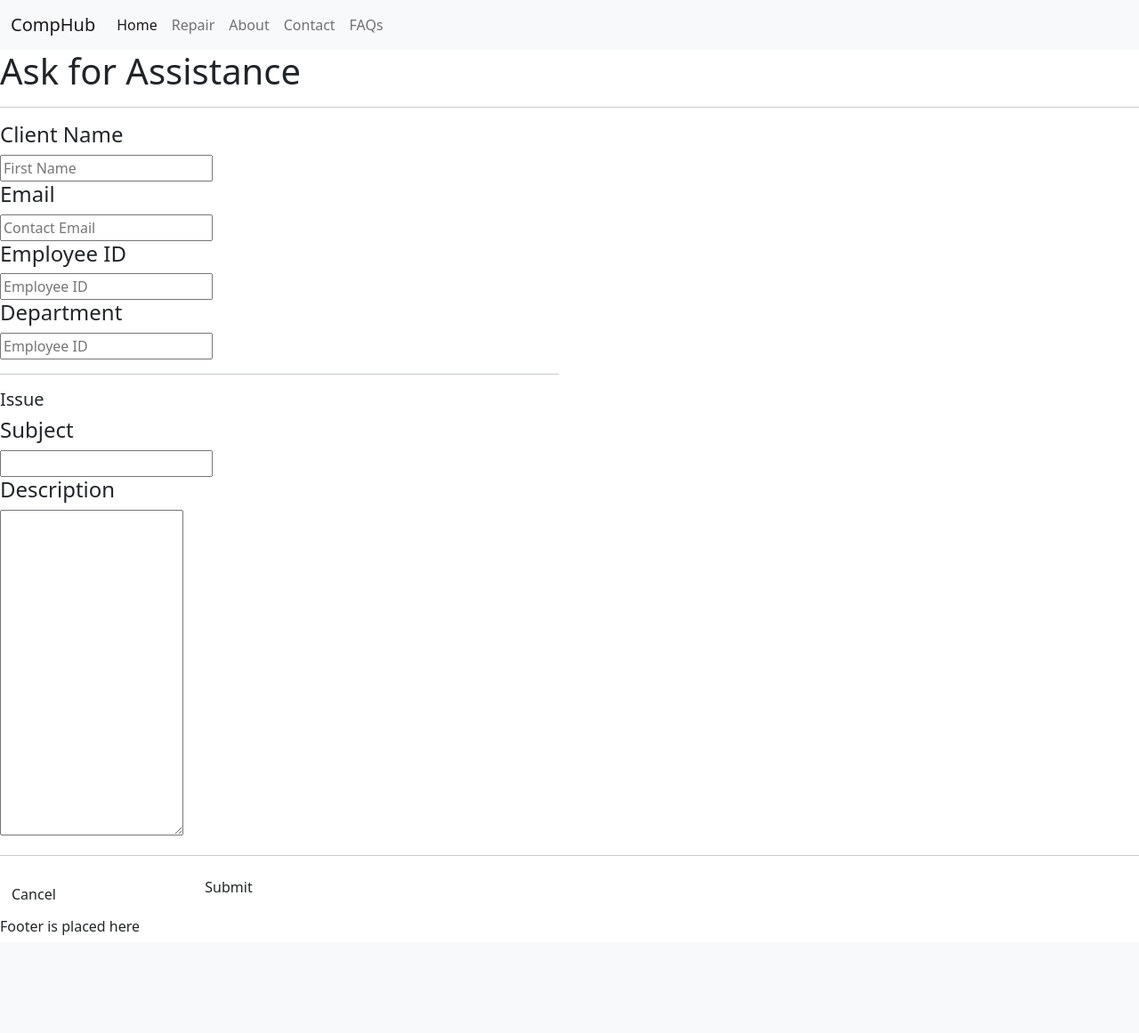
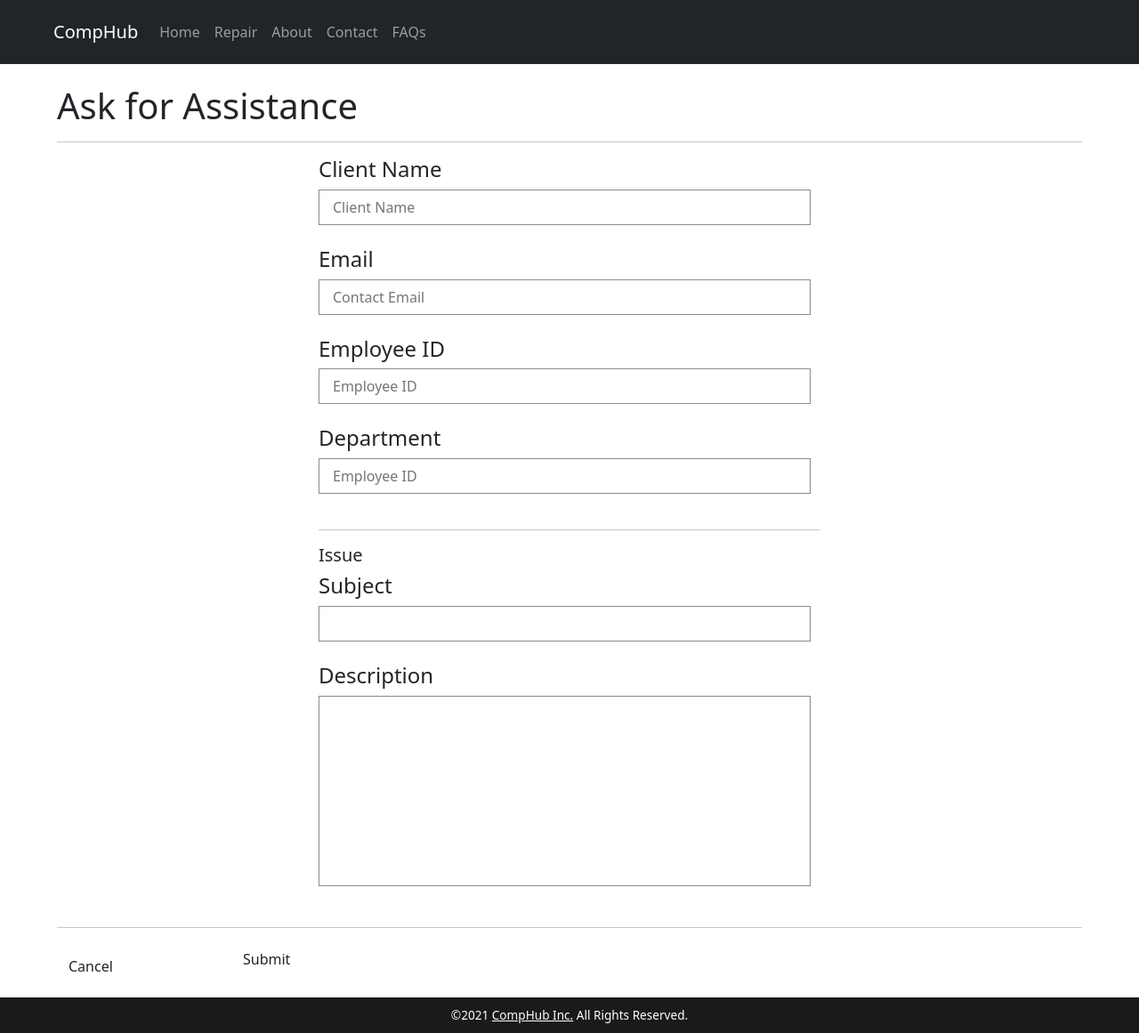
Before and after one commit to baconwrapped-coding/IT-Service-Request, a PHP site: page /views/repair.php in a window 1280 px wide. Shown: the whole page at 89% size. Before the commit the page ends 1051 px from the top, so only its background shows below. Run offline with PHP 8.4, Linux system fonts and the light colour scheme.

Commit message:
Add files via upload

```diff
--- /dev/null
+++ b/css/footer_style.css
@@ -0,0 +1,25 @@
+footer {
+    margin-top: auto;
+  }
+
+  .footer-custom a {
+    color: white;
+    font-size: 1rem;
+    line-height: 1.75;
+  }
+  .footer-custom a:hover {
+    color: #ffc344;
+    text-decoration: none;
+  }
+  .footer-copyright {
+    background-color: #1c1a18;
+    color: white;
+  }
+  .footer-copyright p {
+    margin: 0;
+    font-size: 0.85rem;
+  }
+  .footer-copyright a {
+    margin: 0;
+    font-size: 0.85rem;
+  }
--- /dev/null
+++ b/css/index.css
@@ -0,0 +1,13 @@
+body {
+    width: 100vw;
+    background-color: #e5e5e5;
+    margin: 0;
+    height: 100vh;
+    display: flex;
+    flex-direction: column;
+}
+
+section {
+    padding-left: 5vw;
+    padding-right: 5vw;
+}
--- /dev/null
+++ b/css/repair_style.css
@@ -0,0 +1,16 @@
+.repair-form input {
+    width: 98%;
+    height: 40px;
+    padding-left: 15px;
+    padding-right: 15px;
+    color: #1c1a18;
+    border: 1px solid rgba(28, 26, 24, 0.5);
+}
+
+.repair-form textarea{
+    resize: none;
+    width: 98%;
+    padding: 10px 15px;
+    color: #1c1a18;
+    border: 1px solid rgba(28, 26, 24, 0.5);
+}
--- a/views/footer.php
+++ b/views/footer.php
@@ -1,7 +1,7 @@
-<!-- Footer -->
+<!-- FOOTER -->
+<footer class="footer page-footer font-small footer-custom pt-2" id="main-footer">
+    <div class="footer-copyright text-center py-2">
+        <p>©2021 <a href="home.php">CompHub Inc.</a> All Rights Reserved.</p>
+    </div>
 
-<footer>
-    <div>
-        <h6>Footer is placed here</h6>
-    </div>
 </footer>
--- a/views/header.php
+++ b/views/header.php
@@ -7,6 +7,8 @@
     <title>CompHub</title>
     <!-- CSS -->
     <link rel="stylesheet" href="../css/index.css?v=<?php echo time(); ?>">
+    <link rel="stylesheet" href="../css/repair_style.css?v=<?php echo time(); ?>">
+    <link rel="stylesheet" href="../css/footer_style.css?v=<?php echo time(); ?>">
     <!-- /CSS -->
 
     <!-- Bootstrap 5 -->
--- a/views/home.php
+++ b/views/home.php
@@ -16,7 +16,7 @@
 
         <!-- Buttons -->
         <section class="container-fluid">
-            <div class="general-container">
+            <div class="general-container d-flex justify-content-center">
                 <div class="row">
                     <div class="card" style="width: 18rem;">
                         <img src="../images/repair.png" class="card-img-top" alt="Repair">
--- a/views/navbar.php
+++ b/views/navbar.php
@@ -1,14 +1,15 @@
-<header>
-    <nav class="navbar navbar-expand-lg navbar-light bg-light">
+<header class="container-fluid" style="margin-bottom: 95px">
+    <nav class="navbar navbar-expand-md navbar-custom bg-dark navbar-dark fixed-top px-5 py-0">
         <div class="container-fluid">
             <a class="navbar-brand" href="home.php">CompHub</a>
-            <button class="navbar-toggler" type="button" data-bs-toggle="collapse" data-bs-target="#navbarNavDropdown" aria-controls="navbarNavDropdown" aria-expanded="false" aria-label="Toggle navigation">
+            <button class="navbar-toggler" type="button" data-bs-toggle="collapse" data-bs-target="#collapsibleNavbar" aria-controls="collapsibleNavbar" aria-expanded="false" aria-label="Toggle navigation">
                 <span class="navbar-toggler-icon"></span>
             </button>
-            <div class="collapse navbar-collapse" id="navbarNavDropdown">
+
+            <div class="collapse navbar-collapse my-2 py-2" id="collapsibleNavbar">
                 <ul class="navbar-nav">
                     <li class="nav-item">
-                        <a class="nav-link active" aria-current="page" href="home.php">Home</a>
+                        <a class="nav-link" aria-current="page" href="home.php">Home</a>
                     </li>
                     <!-- <li class="nav-item dropdown">
                         <a class="nav-link dropdown-toggle" href="#" id="navbarDropdownMenuLink" role="button" data-bs-toggle="dropdown" aria-expanded="false">
--- a/views/repair.php
+++ b/views/repair.php
@@ -7,27 +7,27 @@
     <h1>Ask for Assistance</h1>
     <hr/>
     <form action="request.php" method="post">
-    <div class="row">
+    <div class="row repair-form d-flex justify-content-center">
         <div class="col-md-6">
             <h4>Client Name</h4>
             <div class="row">
-                <div class="form-group">
-                    <input id="repair-firstname" name="client_name" type="text" placeholder="First Name" required/>
+                <div class="form-group pb-4">
+                    <input id="repair-clientname" name="client_name" type="text" placeholder="Client Name" required/>
                 </div>
             </div>
 
             <h4>Email</h4>
-            <div class="form-group">
+            <div class="form-group pb-4">
                 <input id="repair-email" name="email" type="text" placeholder="Contact Email" required/>
             </div>
 
             <h4>Employee ID</h4>
-            <div class="form-group">
+            <div class="form-group pb-4">
                 <input id="repair-empID" name="empID" type="text" placeholder="Employee ID" required/>
             </div>
 
             <h4>Department</h4>
-            <div class="form-group">
+            <div class="form-group pb-4">
                 <input id="repair-dept" name="department" type="text" placeholder="Employee ID" required/>
             </div>
 
@@ -36,13 +36,13 @@
             <h5>Issue</h5>
 
             <h4>Subject</h4>
-            <div class="form-group">
+            <div class="form-group pb-4">
                 <input id="issue-subject" name="issueSubject" type="text" required/>
             </div>
 
             <h4>Description</h4>
-            <div class="form-group">
-                <textarea id="issue-description" name="desc" type="text" rows="15" required></textarea>
+            <div class="form-group pb-4">
+                <textarea id="issue-description" name="desc" type="text" rows="8" required></textarea>
             </div>
         </div>
     </div>
```
